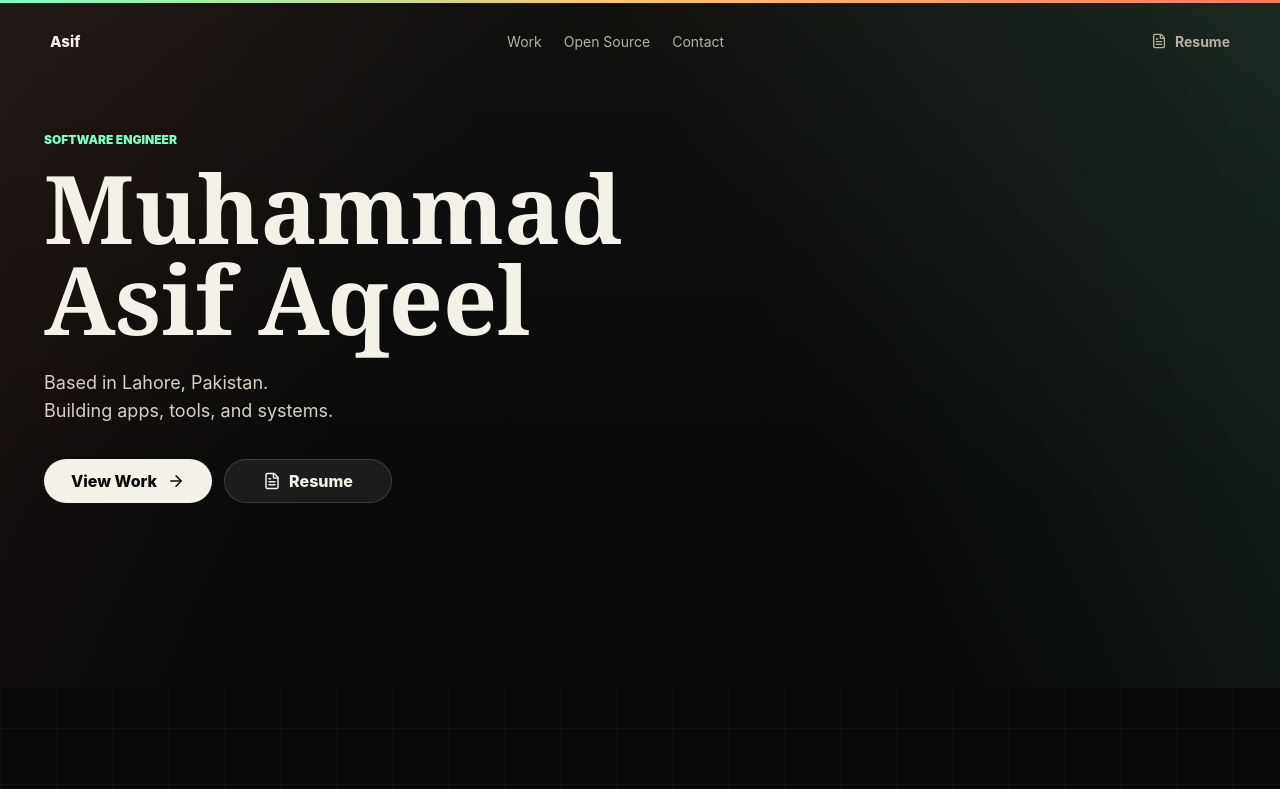
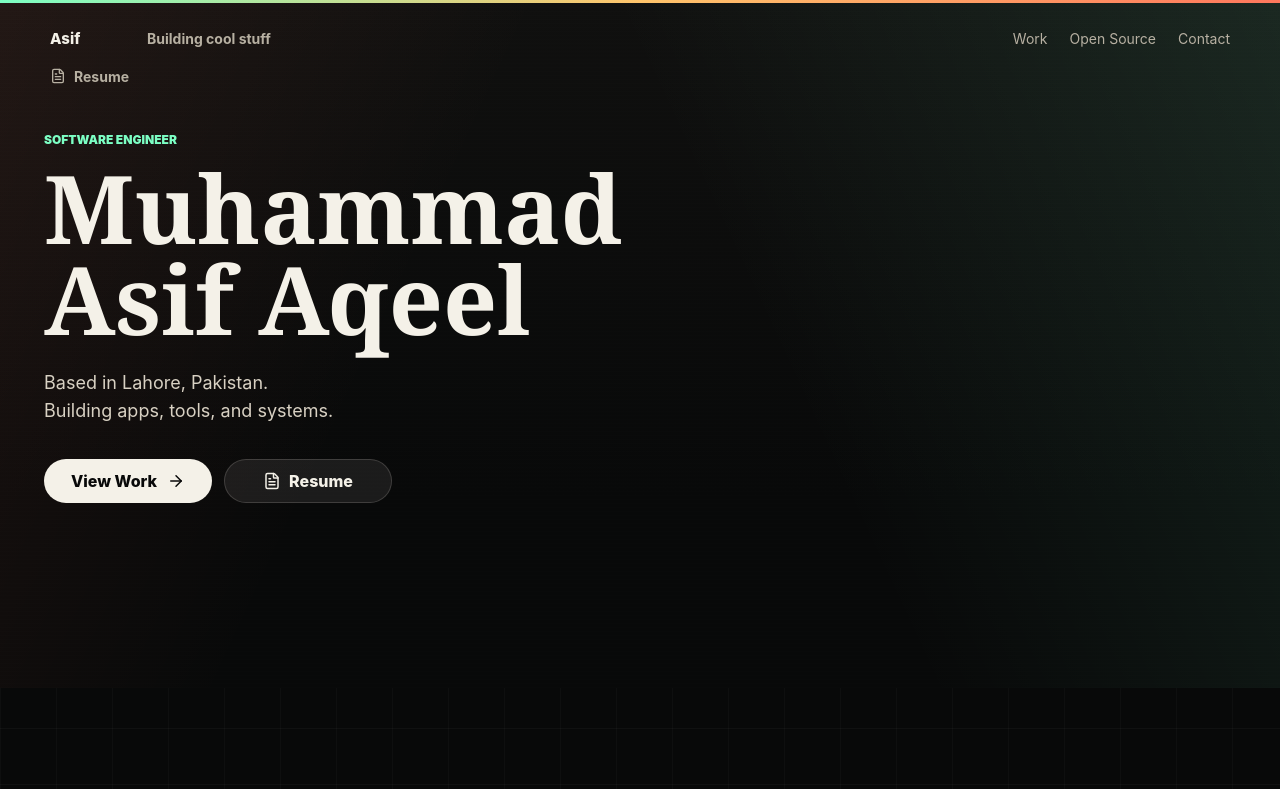
Before and after one commit to asifdotdev/asif-portfolio, a React (Vite) app: page / in a window 1280 px wide. Shown: the top 789 px of the page. Built offline with nearby package versions, Linux system fonts and the light colour scheme.

Commit message:
copy: add header status

```diff
--- a/src/App.tsx
+++ b/src/App.tsx
@@ -480,6 +480,7 @@ function Navigation({
       <a className="nav-mark" href="#top" aria-label="Muhammad Asif Aqeel">
         <span>Asif</span>
       </a>
+      <span className="nav-status">Building cool stuff</span>
       <nav className="desktop-nav" aria-label="Primary navigation">
         {links.map(([label, href]) => (
           <a key={href} href={href}>
--- a/src/styles.css
+++ b/src/styles.css
@@ -97,6 +97,14 @@ button {
   letter-spacing: 0;
 }
 
+.nav-status {
+  justify-self: start;
+  margin-left: 18px;
+  color: var(--muted);
+  font-size: 14px;
+  font-weight: 700;
+}
+
 .desktop-nav {
   display: flex;
   justify-content: center;
```
